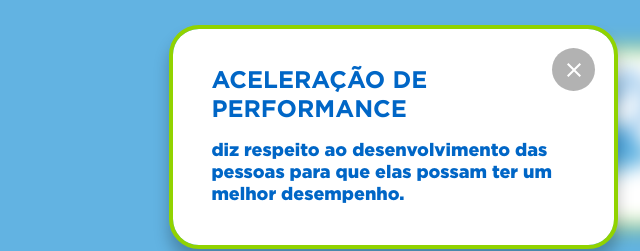
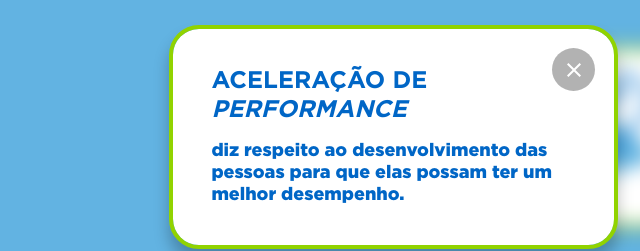
Before and after one commit to J3black/T4E3_Performance, a plain HTML site: page index.html in a window 1280 px wide. Both pictures are taken after a click on the link 438 px from the left and 1431 px from the top of the page. Shown: the part 1294-1545 px from the top of the page, 246-886 px from the left. Drawn offline with Linux system fonts and the light colour scheme.

Commit message:
Add files via upload

```diff
--- a/index.html
+++ b/index.html
@@ -33,7 +33,7 @@
             <div class="content-1024">
                 <div class="content-800 py-30">
                        <h1 class="color-blue">Olá, Líder!</h1>
-                        <p>Vimos no vídeo anterior a importância do desenvolvimento das pessoas para o alcance dos resultados, e você pôde recordar os conceitos de objetivos e metas e como traçar metas inteligentes e engajadoras, não é mesmo?<br>Agora, vamos compreender melhor os processos de Gestão da Performance.</p>
+                        <p>Vimos no vídeo anterior a importância do desenvolvimento das pessoas para o alcance dos resultados, e você pôde recordar os conceitos de objetivos e metas e como traçar metas inteligentes e engajadoras, não é mesmo?<br>Agora, vamos compreender melhor os processos de Gestão da <i>Performance</i>.</p>
                     </div>
                 </div>
 
@@ -42,7 +42,7 @@
 <div class="back-blue pt-40">
     <div class="content-1024">
      <h2 class="color-white text-center">Processos da gestão de <i>Performance</i></h2>
-             <p class="text-center">Como vimos, a Gestão de Performance é dividida em dois processos principais.<br>Clique nas imagens para conhecê-los melhor:</p>
+             <p class="text-center">Como vimos, a Gestão de <i>Performance</i> é dividida em dois processos principais.<br>Clique nas imagens para conhecê-los melhor:</p>
 
     <div class="demo-btns">
         <div class="content-800 pt-50">
@@ -64,7 +64,7 @@
     <div id="modal1" class="modal modal__bg" role="dialog" aria-hidden="true">
         <div class="modal__dialog">
             <div class="modal__content">
-             <h4><span class="color-blue">ACELERAÇÃO DE PERFORMANCE</span></h4>
+             <h4><span class="color-blue">ACELERAÇÃO DE <i>PERFORMANCE</i></span></h4>
                 <h6><span class="color-blue">diz respeito ao desenvolvimento das pessoas para que elas possam ter um melhor desempenho.</span></h6>
                 <!-- modal close button -->
                 <a href="" class="modal__close demo-close">
@@ -81,7 +81,7 @@
     <div id="modal2" class="modal modal__bg" role="dialog" aria-hidden="true">
         <div class="modal__dialog">
             <div class="modal__content">
-                <h4><span class="color-blue">MEDIÇÃO DA PERFORMANCE</span></h4>
+                <h4><span class="color-blue">MEDIÇÃO DA <i>PERFORMANCE</i></span></h4>
                 <h6><span class="color-blue">
 diz respeito à medição dos resultados e do progresso.</span></h6>
                 <!-- modal close button -->
@@ -344,7 +344,7 @@ Pessoas com alta competência detêm conhecimento, capacidade e experiência suf
 <div class="panel">
 <div class="equal-height-grid">
 <div class="grid-8 offset-2"><img src="assets/images/pht/1.png"></div>
-<div class="grid-24 offset-1">	<h5 class="color-green">Ação de apoio à <em>performance</em>: delegação </h5>
+<div class="grid-24 offset-1">	<h5 class="color-green">Ação de apoio à <em>performance:</em> delegação </h5>
 <h5 class="color-green">Frequência: quinzenal ou mensal</h5>
 <p class="color-white"><em>Pouco direcionamento/Pouco apoio</em></p>
 </div>
@@ -389,7 +389,7 @@ Pessoas com alta competência detêm conhecimento, capacidade e experiência suf
 <div class="panel">
 <div class="equal-height-grid">
 <div class="grid-8 offset-2"><img src="assets/images/pht/3.png"></div>
-<div class="grid-24 offset-1">	<h5 class="color-green">Ação de apoio à <i>performance</i>: apoio </h5>
+<div class="grid-24 offset-1">	<h5 class="color-green">Ação de apoio à <i>performance:</i> apoio </h5>
 <h5 class="color-green">Frequência: quinzenal</h5>
 <p class="color-white"><em>Pouco direcionamento/Muito apoio</em></p>
 </div>
@@ -414,7 +414,7 @@ Pessoas com alta competência detêm conhecimento, capacidade e experiência suf
 <div class="panel">
 <div class="equal-height-grid">
 <div class="grid-8 offset-2"><img src="assets/images/pht/4.png"></div>
-<div class="grid-24 offset-1">	<h5 class="color-green">Ação de apoio <i>performance </i>: direcionamento </h5>
+<div class="grid-24 offset-1">	<h5 class="color-green">Ação de apoio <i>performance: </i>direcionamento </h5>
 <h5 class="color-green">Frequência: semanal</h5>
 <p class="color-white"><em>Muito direcionamento/Pouco apoio</em><br>Direcionar, planejar e priorizar “o que” precisa ser feito e “o
 como” - fornecer instruções específicas do passo a passo.
```
